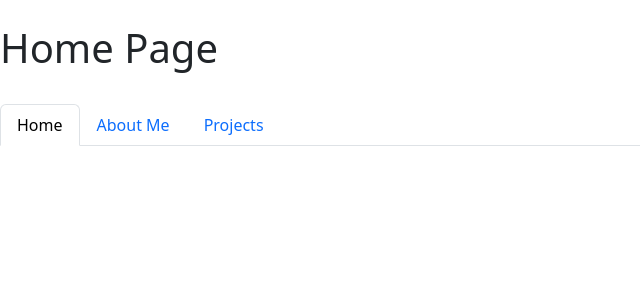
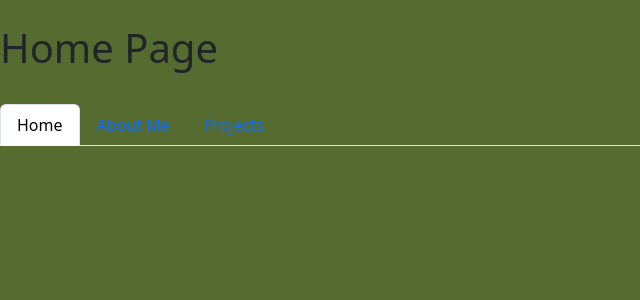
Before and after one commit to miriamrami/meow-port-app, a React (Create React App) app in the folder meow-port-app/: page / in a window 1280 px wide. Shown: the top 300 px of the page, without its empty margins (0-640 px from the left). Built offline with nearby package versions, Linux system fonts and the light colour scheme.

Commit message:
imported css file to home&project, added bck color

```diff
--- a/meow-port-app/src/Home.js
+++ b/meow-port-app/src/Home.js
@@ -1,5 +1,6 @@
 import React from "react";
 import { Link } from "react-router-dom";
+import "./cssFiles//Home.css";
 
 const Home = () => {
 	return (
--- a/meow-port-app/src/Projects.js
+++ b/meow-port-app/src/Projects.js
@@ -1,5 +1,6 @@
 import React from "react";
 import { Link } from "react-router-dom";
+import "./cssFiles//Projects.css";
 
 const Projects = () => {
 	return (
--- a/meow-port-app/src/cssFiles/Home.css
+++ b/meow-port-app/src/cssFiles/Home.css
@@ -16,3 +16,7 @@
 .Home-link {
   color: #61dafb;
 }
+
+body{
+  background-color: darkolivegreen;
+}
```
